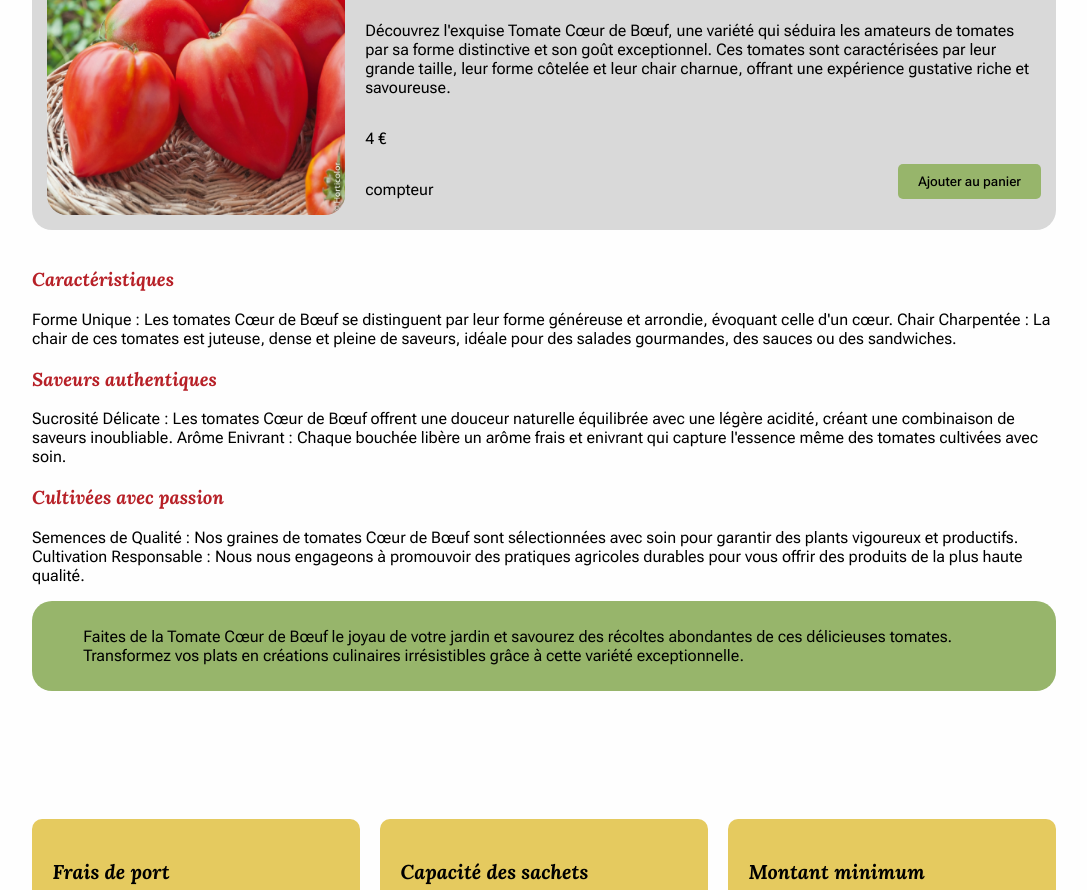
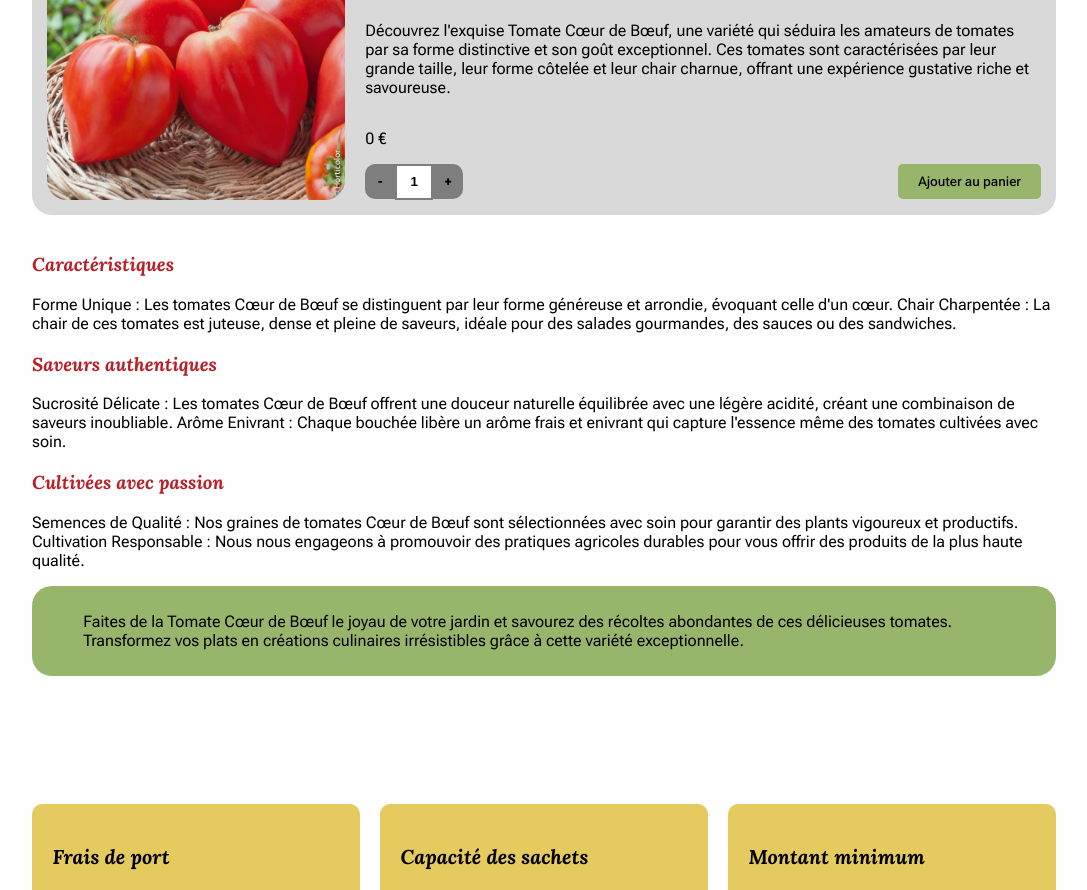
Before and after one commit to JulieNonnon/Coeur_De_Tomate_app, an Angular app: page /product-details/1 in a window 1280 px wide. Shown: the part 960-1850 px from the top of the page, without its empty margins (96-1183 px from the left). Built offline with nearby package versions, Linux system fonts and the light colour scheme.

Commit message:
feature: counter added, to be improved

```diff
--- a/src/app/app.module.ts
+++ b/src/app/app.module.ts
@@ -30,6 +30,7 @@
 import { LegalLegalNoticeComponent } from './pages/legal-legal-notice/legal-legal-notice.component';
 import { LegalCookieManagementComponent } from './pages/legal-cookie-management/legal-cookie-management.component';
 import { ProductDetailsCardComponent } from './reusables/product-details-card/product-details-card.component';
+import { CounterComponent } from './components/counter/counter.component';
 
 
 @NgModule({
@@ -56,7 +57,8 @@
     LegalPrivacyPolicyComponent,
     LegalLegalNoticeComponent,
     LegalCookieManagementComponent,
-    ProductDetailsCardComponent
+    ProductDetailsCardComponent,
+    CounterComponent
   ],
   imports: [
     BrowserModule,
--- /dev/null
+++ b/src/app/components/counter/counter.component.css
@@ -0,0 +1,30 @@
+.compteur input, .compteur button {
+    font-weight: bolder;
+    border: #7E7E7E 2px solid;
+}
+
+.compteur input {
+    width: 30px;
+    height: 30px;
+    text-align: center;
+
+}
+
+.compteur button {
+    width: 30px;
+    height: 34.5px;
+    background-color: #7E7E7E;
+    border: none;
+}
+
+.compteur button:hover {
+    cursor: pointer;
+}
+
+.btn-decr {
+    border-radius: 10px 0 0 10px;
+}
+
+.btn-incr {
+    border-radius: 0 10px 10px 0;
+}
--- /dev/null
+++ b/src/app/components/counter/counter.component.html
@@ -0,0 +1,5 @@
+<div class="compteur">
+    <button class="btn-decr" (click)="decrement()">-</button>
+    <input type="text" [value]="quantity" readonly>
+    <button class="btn-incr" (click)="increment()">+</button>
+  </div>
--- /dev/null
+++ b/src/app/components/counter/counter.component.ts
@@ -0,0 +1,34 @@
+import { Component, EventEmitter, Input, Output } from '@angular/core';
+
+@Component({
+  selector: 'app-counter',
+  templateUrl: './counter.component.html',
+  styleUrl: './counter.component.css'
+})
+export class CounterComponent {
+
+  @Input() quantity: number = 0; // Quantity per default : 0
+  @Input() totalPrice: number = 0;
+  @Output() quantityUpdate: EventEmitter<number> = new EventEmitter<number>();
+
+  //incrementation no more than 5
+  increment() {
+  if (this.quantity < 5) {
+    this.quantity++;
+    this.emitQuantity();
+    }
+  }
+
+  //decrementation strictly no less than 0
+  decrement() {
+    if (this.quantity > 0) {
+      this.quantity--;
+      this.emitQuantity();
+    }
+  }
+
+  emitQuantity() {
+    this.quantityUpdate.emit(this.quantity)
+  }
+
+}
--- a/src/app/reusables/product-details-card/product-details-card.component.html
+++ b/src/app/reusables/product-details-card/product-details-card.component.html
@@ -12,22 +12,18 @@
 
             <p class="largeDesc">{{ product.longDescription }}</p>
 
-            <p class="price"> {{ product.price }} €</p>
+            <p class="price"> {{ totalPrice }} €</p>
 
                 <div class="counterAndButtonFlex">
-
-                    <!-- insert a counter component --> <p>compteur</p>
+                    <app-counter [quantity]="productQuantity" (quantityUpdate)="updateQuantity($event)"></app-counter>
                     <app-button class="addToCartBtn" [text]="'Ajouter au panier'"></app-button>
-
                 </div>
-
         </div>
-
     </div>
 
     <div class="counterAndButtonFlexMobile">
 
-        <!-- insert a counter component --> <p>compteur</p>
+        <app-counter [quantity]="productQuantity" (quantityUpdate)="updateQuantity($event)"></app-counter>
         <app-button class="addToCartBtn" [text]="'Ajouter au panier'"></app-button>
 
     </div>
--- a/src/app/reusables/product-details-card/product-details-card.component.ts
+++ b/src/app/reusables/product-details-card/product-details-card.component.ts
@@ -7,7 +7,21 @@
   styleUrl: './product-details-card.component.css'
 })
 export class ProductDetailsCardComponent {
+
   @Input() product!: Product;
+
+  productQuantity : number = 1;
+  totalPrice: number = 0;
+
+  updateQuantity(quantity: number) {
+    this.productQuantity = quantity;
+    this.calculateTotalPrice();
+  }
+
+  calculateTotalPrice() {
+    this.totalPrice = this.product.price * this.productQuantity;
+  }
+
 
 
 }
```
Also changed, not shown: 1 other file (tests, documents, lock files or other folders).
